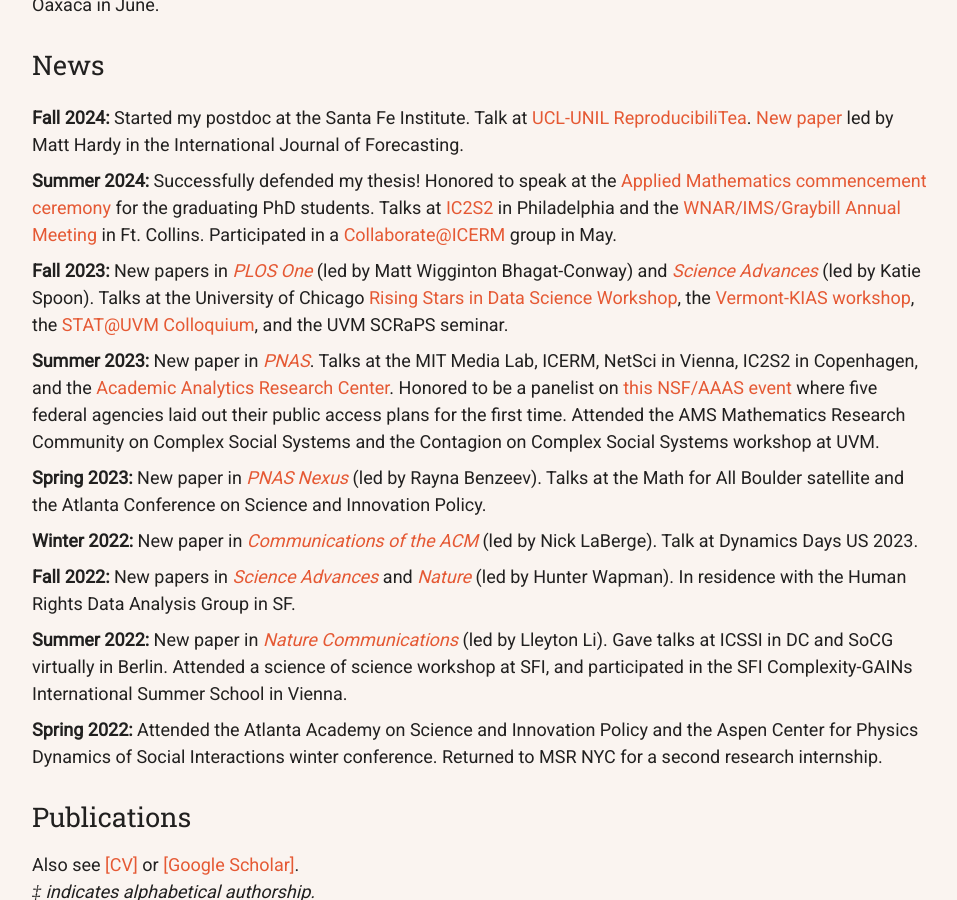
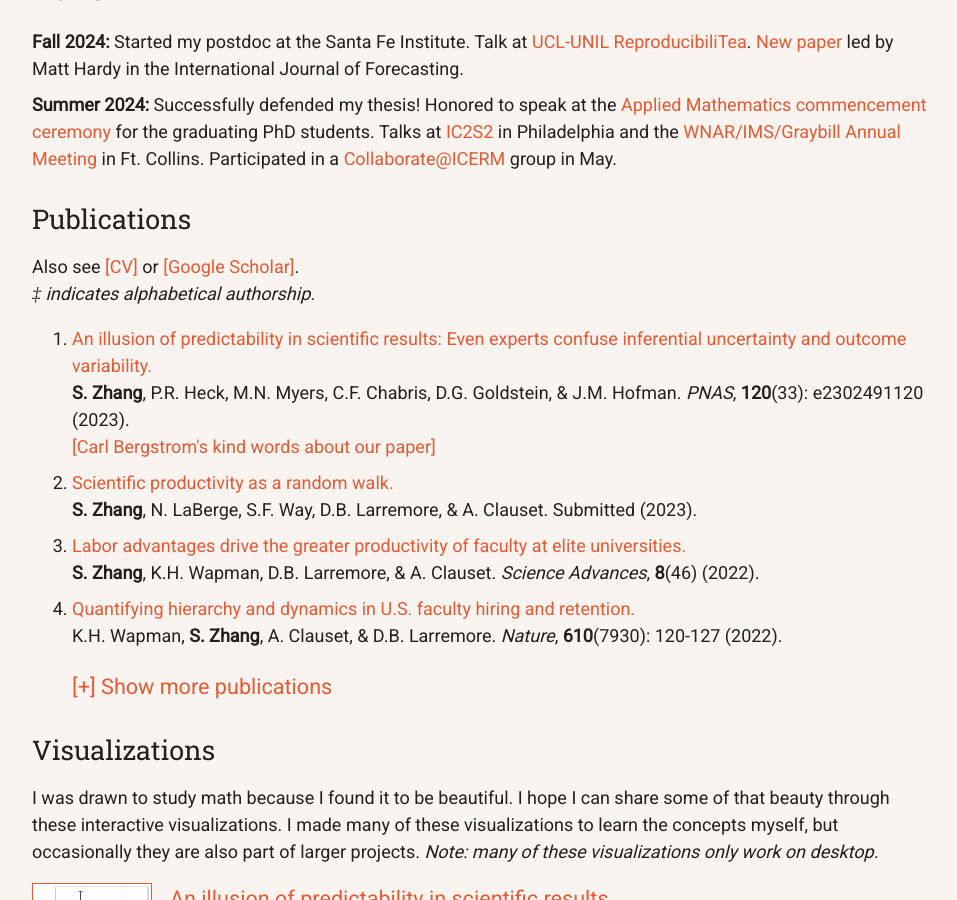
Before and after one commit to samzhang111/samzhang111.github.io, a Jekyll site: the page built from main.html, in a window 1280 px wide and 900 px high, scrolled down 883 px. Shown: the whole window, without its empty margins (160-1117 px from the left). Built offline with Jekyll 4.4.1, drawn with Linux system fonts in a browser that asks for light colours; nearby versions of some CDN libraries; some of the changed text lies outside the part shown.

Commit message:
compress main

```diff
--- a/main.html
+++ b/main.html
@@ -15,8 +15,6 @@
 
     <p>
     Previously, I have worked as a researcher with the <a href="https://www.microsoft.com/en-us/research/theme/computational-social-science/" target="_blank">MSR NYC Computational Social Science group</a> and the <a href="https://hrdag.org" target="_blank">Human Rights Data Analysis Group</a>.
-    I have been recognized as a <a href="https://datascience.uchicago.edu/research/postdoctoral-programs/rising-stars-in-data-science-2/2023-rising-stars/" target="_blank">University of Chicago Rising Star in Data Science</a>.
-    Before my research career, I worked as a software consultant at Pivotal Labs, a software engineer at multiple startups, including one on a DARPA project, and as a <a href="https://dssgfellowship.org/" target="_blank">Data Science for Social Good Fellow</a>.
 
     <div>
         <div>
@@ -59,30 +57,6 @@
           <ul>
               <li><b>Fall 2024:</b> Started my postdoc at the Santa Fe Institute. Talk at <a href="https://sites.google.com/view/reproducibilitea-ucl/home?authuser=0" target="_blank">UCL-UNIL ReproducibiliTea</a>. <a href="https://www.sciencedirect.com/science/article/pii/S0169207024000694" target="_blank">New paper</a> led by Matt Hardy in the International Journal of Forecasting.</li>
               <li><b>Summer 2024:</b> Successfully defended my thesis! Honored to speak at the <a href="/text/commencement.txt" target="_blank">Applied Mathematics commencement ceremony</a> for the graduating PhD students. Talks at <a href="https://ic2s2.org/" target="_blank">IC2S2</a> in Philadelphia and the <a href="https://www.wnar.org/wnar2024" target="_blank">WNAR/IMS/Graybill Annual Meeting</a> in Ft. Collins. Participated in a <a href="https://icerm.brown.edu/collaborate/" target="_blank">Collaborate@ICERM</a> group in May.</li>
-              <li><b>Fall 2023:</b> New papers in <a target="_blank" href="https://doi.org/10.1371/journal.pone.0290534"><em>PLOS One</em></a> (led by Matt Wigginton Bhagat-Conway) and <a target="_blank" href="https://www.science.org/doi/10.1126/sciadv.adi2205"><em>Science Advances</em></a> (led by Katie Spoon). Talks at the University of Chicago <a href="https://datascience.uchicago.edu/research/postdoctoral-programs/rising-stars/#description" target="_blank">Rising Stars in Data Science Workshop</a>, the <a
-                      href="https://vermontcomplexsystems.org/events/vermont-kias/" target="_blank">Vermont-KIAS workshop</a>, the <a href="https://site.uvm.edu/statatuvm/seminars/" target="_blank">STAT@UVM Colloquium</a>, and the UVM SCRaPS
-                  seminar.</li>
-
-              <li><b>Summer 2023:</b> New paper in <a target="_blank" href="https://www.pnas.org/doi/10.1073/pnas.2302491120"><em>PNAS</em></a>. Talks at the MIT Media Lab, ICERM, NetSci in Vienna, IC2S2 in Copenhagen, and the <a href="https://aarcresearch.com/events/2023-08-03-Laboradvantagesdrivethegreaterprodu-6QuK4zPw69UFahFXJufjk5" target="_blank">Academic Analytics Research Center</a>.
-                Honored to be a panelist on <a target="_blank" href="https://www.aaas.org/events/how-can-public-access-advance-equity-and-learning">this NSF/AAAS event</a> where five federal agencies laid out their public access plans for the first time. Attended the AMS Mathematics Research Community on Complex Social Systems and the Contagion on Complex Social Systems workshop at UVM.
-              </li>
-
-              <li><b>Spring 2023:</b> New paper in <a target="_blank" href="https://academic.oup.com/pnasnexus/article/2/1/pgac287/7005261"><em>PNAS Nexus</em></a> (led by Rayna Benzeev).
-                  Talks at the Math for All Boulder satellite and the Atlanta Conference on Science and Innovation Policy.</li>
-
-              <li> <b> Winter 2022:</b> New paper in <a target="_blank" href="https://cacm.acm.org/magazines/2022/12/266925-subfield-prestige-and-gender-inequality-among-us-computing-faculty/fulltext"><em>Communications of the ACM</em></a> (led by Nick LaBerge). Talk at Dynamics Days US 2023.</li>
-
-              <li> <b>Fall 2022:</b> New papers in <a target="_blank" href="https://www.science.org/doi/10.1126/sciadv.abq7056"><em>Science Advances</em></a>
-                  and <a target="_blank" href="https://www.nature.com/articles/s41586-022-05222-x"><em>Nature</em></a> (led by Hunter Wapman).
-In residence with the Human Rights Data Analysis Group in SF.
-              </li>
-
-              <li> <b>Summer 2022:</b> New paper in <a href="https://www.nature.com/articles/s41467-022-32604-6" target="_blank"><em>Nature Communications</em></a> (led by Lleyton Li).
-                  Gave talks at ICSSI in DC and SoCG virtually in Berlin.
-Attended a science of science workshop at SFI, and participated in the SFI Complexity-GAINs International Summer School in Vienna.
-                  </li>
-                  <li> <b>Spring 2022:</b> Attended the Atlanta Academy on Science and Innovation Policy and the Aspen Center for Physics Dynamics of Social Interactions winter conference. Returned to MSR NYC for a second research internship.</li>
-          </ul>
 </div>
 
 <div id="pubs" class="vertical-section">
```
Also changed, not shown: 1 other file.
